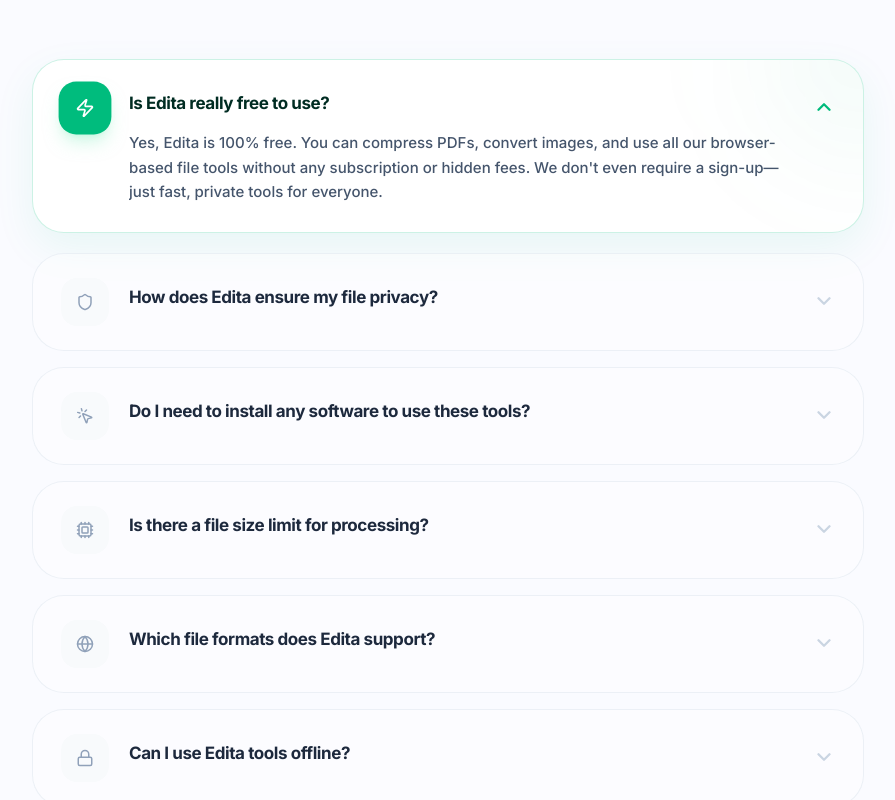
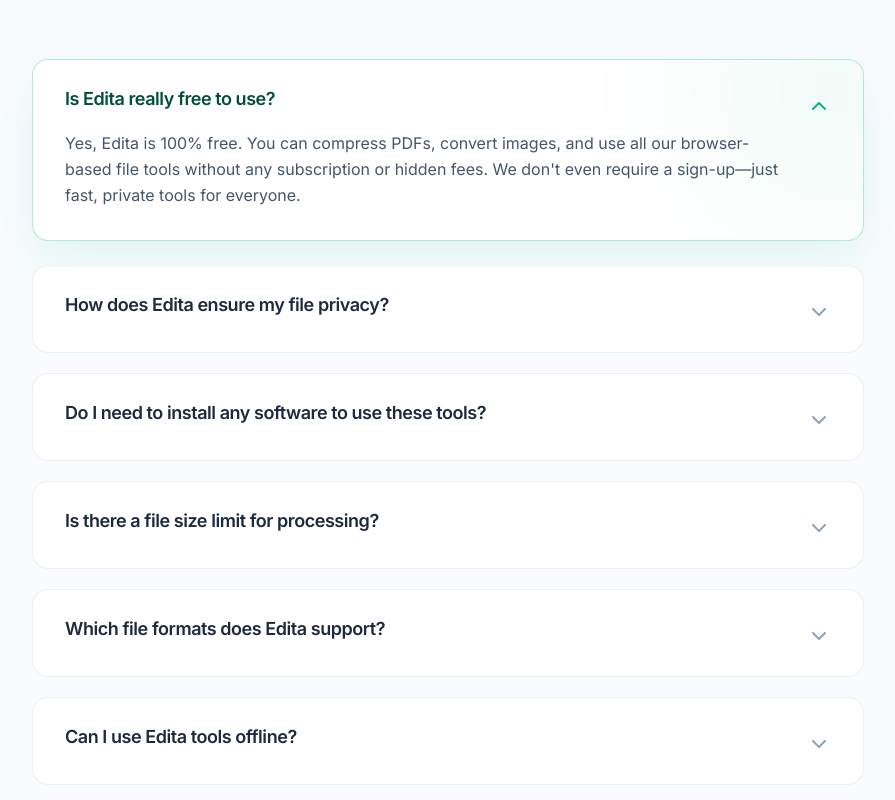
Before and after one commit to siddharth-fr/edita, a Next.js app: page / in a window 1280 px wide. Shown: the part 2880-3680 px from the top of the page, without its empty margins (192-1087 px from the left). Built offline with nearby package versions, Linux system fonts and the light colour scheme.

Commit message:
improved faq ui

```diff
--- a/src/components/ui/FAQSection.tsx
+++ b/src/components/ui/FAQSection.tsx
@@ -1,68 +1,59 @@
 'use client';
 
 import React, { useState } from 'react';
-import { ChevronDown, HelpCircle, Shield, Zap, Globe, Lock, Cpu, MousePointerClick } from 'lucide-react';
+import { ChevronDown } from 'lucide-react';
 
 interface FAQItemProps {
   question: string;
   answer: string;
   isOpen: boolean;
   onClick: () => void;
-  icon: React.ReactNode;
 }
 
-const FAQItem = ({ question, answer, isOpen, onClick, icon }: FAQItemProps) => {
+const FAQItem = ({ question, answer, isOpen, onClick }: FAQItemProps) => {
   return (
     <div
-      className={`group relative transition-all duration-300 rounded-[2rem] border overflow-hidden ${
+      className={`group relative transition-all duration-300 rounded-2xl border overflow-hidden ${
         isOpen
-          ? 'bg-white border-emerald-500/20 shadow-[0_15px_40px_rgba(16,185,129,0.08)] -translate-y-1'
-          : 'bg-white/40 border-slate-200/60 hover:border-emerald-500/10 hover:bg-white hover:shadow-[0_10px_30px_rgba(0,0,0,0.03)] hover:-translate-y-0.5'
+          ? 'bg-white border-emerald-500/30 shadow-[0_20px_50px_rgba(16,185,129,0.1)] -translate-y-1'
+          : 'bg-white border-slate-200/60 hover:border-emerald-500/20 hover:bg-slate-50/50 hover:shadow-[0_10px_30px_rgba(0,0,0,0.02)] hover:-translate-y-0.5'
       }`}
     >
       <button
         onClick={onClick}
-        className="w-full px-7 py-6 flex items-start gap-5 text-left transition-all duration-200"
+        className="w-full px-8 py-7 flex items-start gap-6 text-left transition-all duration-200"
         aria-expanded={isOpen}
       >
-        <div className={`shrink-0 w-12 h-12 rounded-2xl flex items-center justify-center transition-all duration-300 ${
-          isOpen
-            ? 'bg-emerald-500 text-white scale-110 shadow-lg shadow-emerald-200/50'
-            : 'bg-slate-50 text-slate-400 group-hover:bg-emerald-50 group-hover:text-emerald-500'
-        }`}>
-          {icon}
-        </div>
-
-        <div className="flex-1 pt-2">
-          <h3 className={`text-[17px] font-bold tracking-tight transition-colors duration-200 leading-snug ${
-            isOpen ? 'text-emerald-950' : 'text-slate-800'
+        <div className="flex-1">
+          <h3 className={`text-lg font-semibold tracking-tight transition-colors duration-200 leading-tight ${
+            isOpen ? 'text-emerald-900' : 'text-slate-800'
           }`}>
             {question}
           </h3>
 
           <div
             className={`grid transition-all duration-500 ease-[cubic-bezier(0.16,1,0.3,1)] ${
-              isOpen ? 'grid-rows-[1fr] opacity-100 mt-4' : 'grid-rows-[0fr] opacity-0 mt-0'
+              isOpen ? 'grid-rows-[1fr] opacity-100 mt-5' : 'grid-rows-[0fr] opacity-0 mt-0'
             }`}
           >
             <div className="overflow-hidden">
-              <p className="text-slate-600 leading-relaxed text-[15px] font-medium pb-1">
+              <p className="text-slate-600 leading-relaxed text-[16px] font-normal pb-1">
                 {answer}
               </p>
             </div>
           </div>
         </div>
 
-        <div className={`mt-3 transition-all duration-500 ${
-          isOpen ? 'rotate-180 text-emerald-500' : 'text-slate-300 group-hover:text-emerald-400'
+        <div className={`mt-1.5 transition-all duration-500 shrink-0 ${
+          isOpen ? 'rotate-180 text-emerald-500' : 'text-slate-400 group-hover:text-emerald-500'
         }`}>
-          <ChevronDown size={22} strokeWidth={2.5} />
+          <ChevronDown size={24} strokeWidth={2} />
         </div>
       </button>
 
-      {/* Decorative ambient glow for open item */}
+      {/* Subtle ambient glow for open item */}
       {isOpen && (
-        <div className="absolute -top-24 -right-24 w-48 h-48 bg-emerald-500/5 rounded-full blur-3xl pointer-events-none" />
+        <div className="absolute -top-24 -right-24 w-64 h-64 bg-emerald-500/5 rounded-full blur-3xl pointer-events-none" />
       )}
     </div>
   );
@@ -75,47 +66,39 @@
     {
       question: "Is Edita really free to use?",
       answer: "Yes, Edita is 100% free. You can compress PDFs, convert images, and use all our browser-based file tools without any subscription or hidden fees. We don't even require a sign-up—just fast, private tools for everyone.",
-      icon: <Zap size={18} />
     },
     {
       question: "How does Edita ensure my file privacy?",
       answer: "Unlike other online file tools, Edita processes everything locally in your browser using WebAssembly. This means your files are never uploaded to any server. Your sensitive data stays on your device, ensuring 100% privacy and security for all your documents.",
-      icon: <Shield size={18} />
     },
     {
       question: "Do I need to install any software to use these tools?",
       answer: "No software installation is required. Edita is a suite of web-based tools that run directly in any modern web browser. Simply visit our site and start editing your files instantly, no matter your operating system.",
-      icon: <MousePointerClick size={18} />
     },
     {
       question: "Is there a file size limit for processing?",
       answer: "Since your files are processed locally on your machine, there are no traditional 'upload' limits. The performance depends on your computer's resources, but most common file sizes for PDFs and images (even large ones) are handled easily and quickly by our local engine.",
-      icon: <Cpu size={18} />
     },
     {
       question: "Which file formats does Edita support?",
       answer: "We currently support a wide range of popular formats including PDF, JPG, PNG, WebP, MP4, MP3, and Word (.docx). We are constantly adding new secure file tools and conversion options to our collection.",
-      icon: <Globe size={18} />
     },
     {
       question: "Can I use Edita tools offline?",
-      answer: "Yes! Once the website and tools are loaded, many of our utilities can work without an active internet connection because the processing logic is executed entirely on your device. This is one of the many benefits of private, local file tools.",
-      icon: <Lock size={18} />
+      answer: "Once the website and tools are loaded, many of our utilities can work without an active internet connection because the processing logic is executed entirely on your device. This is one of the many benefits of private, local file tools.",
     },
     {
       question: "Why is Edita faster than other online converters?",
       answer: "Edita is faster because it eliminates the time-consuming steps of uploading your files to a cloud server and downloading the results. The computation happens immediately in your browser, saving you bandwidth and frustration.",
-      icon: <Zap size={18} />
     },
     {
       question: "Are these tools secure for business and legal documents?",
       answer: "Absolutely. Because Edita follows a strict 'no-upload' policy, your private business contracts and legal documents never leave your local environment. This makes it the most secure choice for professionals who handle sensitive information.",
-      icon: <Shield size={18} />
     }
   ];
 
   return (
-    <section className="w-full max-w-4xl px-4 sm:px-8 py-24 mb-12">
+    <section className="w-full max-w-4xl px-4 sm:px-8 py-24 mb-12 mx-auto">
       <div className="text-center mb-16">
         <h2 style={{
           margin: '0 0 16px',
@@ -138,20 +121,19 @@
         </p>
       </div>
 
-      <div className="flex flex-col gap-4 w-full">
+      <div className="flex flex-col gap-5 w-full">
         {faqs.map((faq, index) => (
           <FAQItem
             key={index}
             question={faq.question}
             answer={faq.answer}
-            icon={faq.icon}
             isOpen={openIndex === index}
             onClick={() => setOpenIndex(openIndex === index ? null : index)}
           />
         ))}
       </div>
 
-      <div className="mt-12 text-center text-sm text-slate-400">
+      <div className="mt-16 text-center text-sm text-slate-400">
         <p>Still have questions? Contact us or check our <a href="/how-it-works" className="text-emerald-600 font-medium hover:underline">How it Works</a> page.</p>
       </div>
     </section>
```
